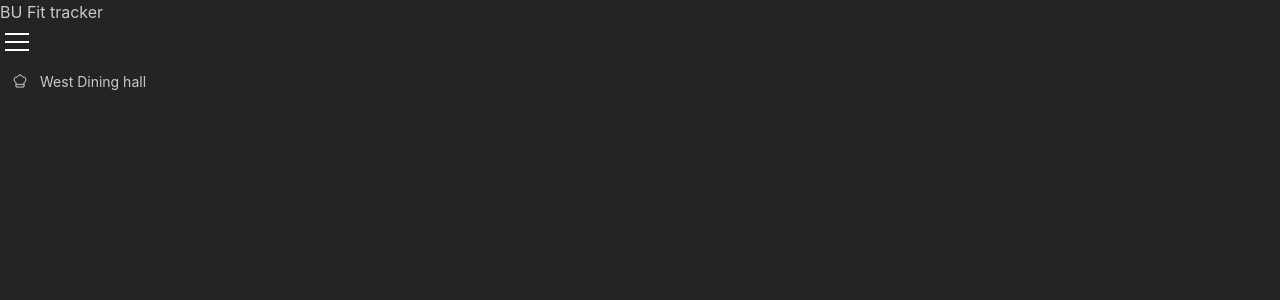
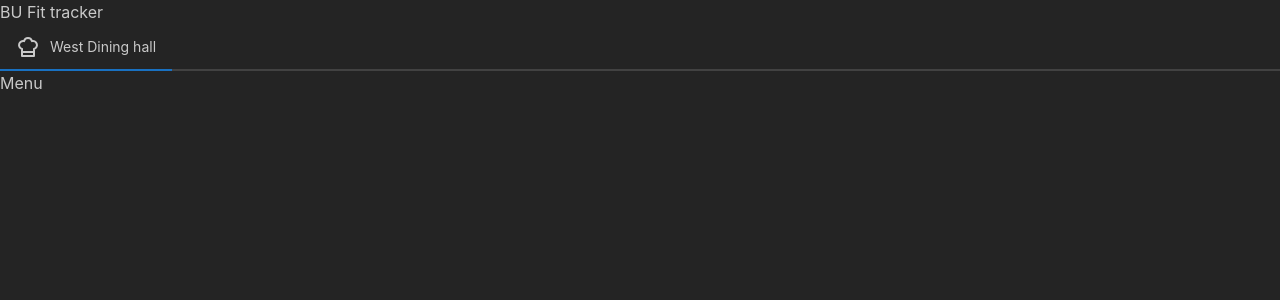
Before and after one commit to joeulam/bostonhacks, a Next.js app: page / in a window 1280 px wide. Shown: the top 300 px of the page. Built offline with nearby package versions, Linux system fonts and the light colour scheme.

Commit message:
Added First tab

```diff
--- a/app/page.tsx
+++ b/app/page.tsx
@@ -1,26 +1,27 @@
 'use client'
-import Image from "next/image";
-import { createTheme, MantineProvider } from '@mantine/core';
-import { NavLink } from '@mantine/core';
+import {MantineProvider } from '@mantine/core';
+import { IconChefHat } from '@tabler/icons-react'
+import { Tabs } from '@mantine/core';
 import '@mantine/core/styles.css';
-import { IconChefHat } from '@tabler/icons-react'
-import { Burger } from '@mantine/core';
-import { useDisclosure } from '@mantine/hooks';
+
 
 export default function Home() {
-  const [opened, { toggle }] = useDisclosure();
-
   return (
     <MantineProvider defaultColorScheme="dark">
       <div>
         <h1>BU Fit tracker</h1>
-        <Burger opened={opened} onClick={toggle} aria-label="Toggle navigation" />
       </div>
-      <NavLink
-        href="#required-for-focus"
-        label="West Dining hall"
-        leftSection={<IconChefHat size="1rem" stroke={1.5} />}
-      />
+      <Tabs defaultValue="West_Dining_hall">
+        <Tabs.List>
+          <Tabs.Tab value="West_Dining_hall" leftSection={<IconChefHat/>}>
+            West Dining hall
+          </Tabs.Tab>
+        </Tabs.List>
+
+        <Tabs.Panel value="West_Dining_hall">
+          Menu
+        </Tabs.Panel>
+      </Tabs>
     </MantineProvider>
   );
 }
```
Also changed, not shown: app/header.tsx (added).
